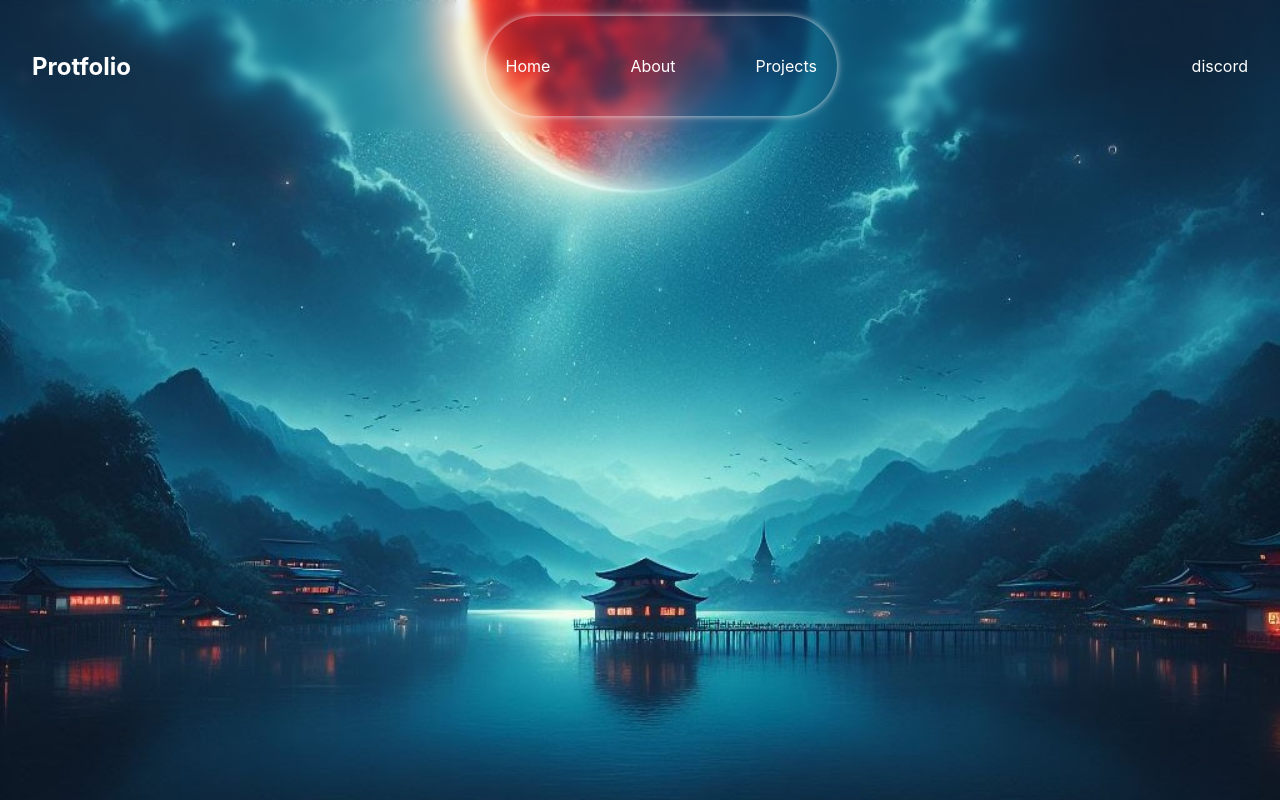
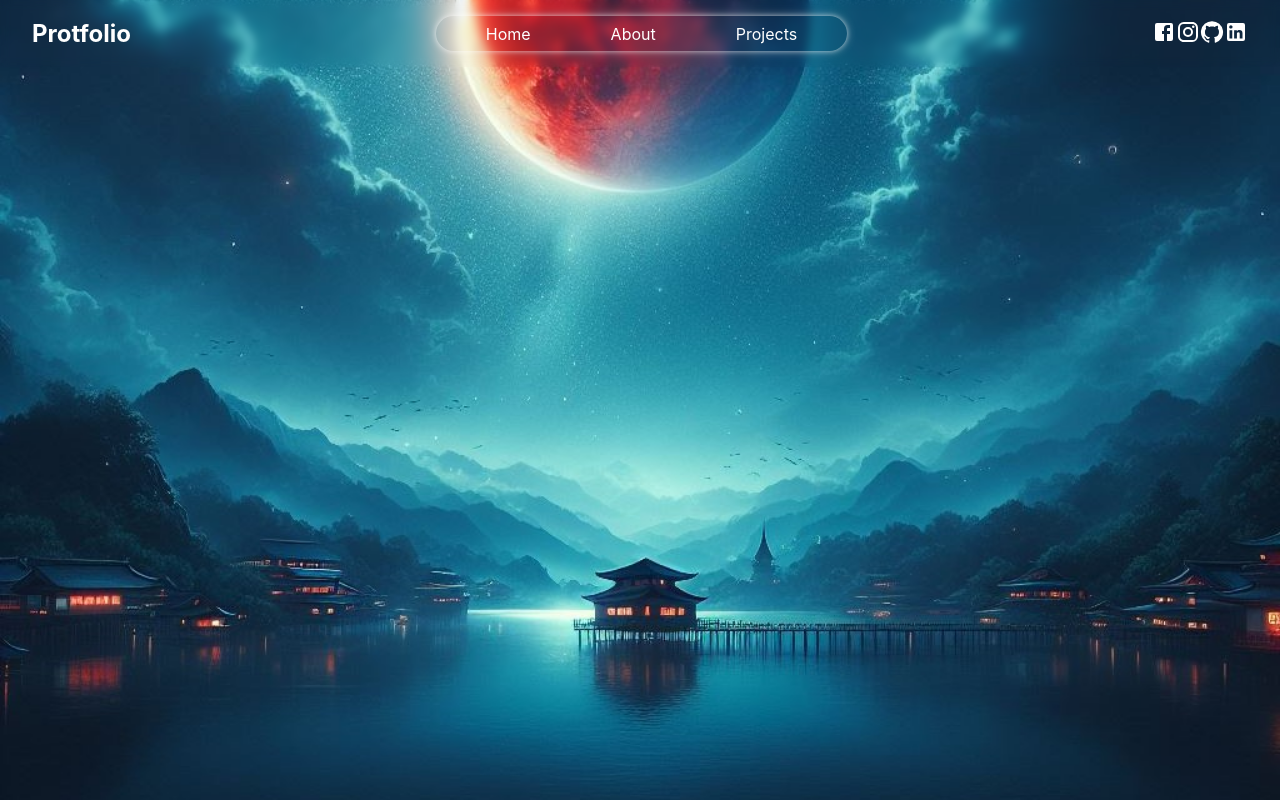
Before and after one commit to shyami-suraj/Portfolio.v2, a React (Create React App) app: page / in a window 1280 px wide. Built offline with nearby package versions, Linux system fonts and the light colour scheme.

Commit message:
NavBar.jsx updated

```diff
--- a/package.json
+++ b/package.json
@@ -3,6 +3,10 @@
   "version": "0.1.0",
   "private": true,
   "dependencies": {
+    "@emotion/react": "^11.11.4",
+    "@emotion/styled": "^11.11.0",
+    "@mui/icons-material": "^5.15.12",
+    "@mui/material": "^5.15.12",
     "@testing-library/jest-dom": "^5.17.0",
     "@testing-library/react": "^13.4.0",
     "@testing-library/user-event": "^13.5.0",
--- a/src/App.js
+++ b/src/App.js
@@ -1,5 +1,6 @@
 
 import './App.css';
+// import Test from './components/Test';
 import NavBar from './components/NavBar';
 import styled from 'styled-components';
 
@@ -13,6 +14,7 @@ function App() {
     <div className='background'>
      <Background >
      <NavBar/>
+     {/* <Test/> */}
 
      </Background>
 
--- a/src/components/NavBar.jsx
+++ b/src/components/NavBar.jsx
@@ -1,6 +1,9 @@
 import React from "react";
 import styled from "styled-components";
-
+import FacebookIcon from "@mui/icons-material/Facebook";
+import InstagramIcon from "@mui/icons-material/Instagram";
+import GitHubIcon from "@mui/icons-material/GitHub";
+import LinkedInIcon from "@mui/icons-material/LinkedIn";
 const NavbarContainer = styled.nav`
   display: flex;
   justify-content: space-between;
@@ -8,64 +11,64 @@ const NavbarContainer = styled.nav`
   padding: 1rem 2rem;
   backdrop-filter: blur(5px);
   flex-wrap: wrap;
+  position: sticky;
+  top: 0;
 `;
 
 const Logo = styled.h1`
   color: white;
   font-size: 1.5rem;
   margin: 0;
-/* margin-left:50px; */
-
+  @media (max-width: 800px) {
+    text-align: center;
+    justify-content: center;
+    width: 100%;
+    flex-direction: column;
+    margin-bottom: 25px;
+  }
 `;
 const NavContainer = styled.div`
   display: flex;
-  backdrop-filter: blur(10px);
-  /* height: 35px;   */
   padding: 0px 10px 0px 10px;
   justify-content: space-around;
+  align-items: center;
   box-shadow: 0 0 5px rgba(255, 255, 255, 0.5),
     0 0 10px rgba(255, 255, 255, 0.3), 0 0 15px rgba(255, 255, 255, 0.1);
-  border-radius: 100px;
-  /* align-items: center; */
-  flex-wrap: wrap;
+
+  @media (min-width: 800px) {
+    justify-content: center;
+    border-radius: 100px;
+    height: 35px;
+    backdrop-filter: blur(10px);
+  }
 
   @media (max-width: 800px) {
+    backdrop-filter: blur(100%);
     justify-content: center;
     width: 100%;
+    flex-direction: column;
   }
 `;
 
 const NavLinks = styled.div`
   display: flex;
   justify-content: space-around;
-  /* margin: 5vh; */
-  flex-wrap: wrap;
-
   padding: 0;
   @media (max-width: 800px) {
     justify-content: center;
     width: 10%;
+    flex-wrap: wrap;
   }
 `;
 
 const NavLink = styled.div`
-  /* margin-right: 10rem; */
   margin: 5vh;
   display: flex;
-
-  &:first-child {
-    margin-left: 10px;
-  }
-
-  &:last-child {
-    margin-right: 10px;
-  }
 
   a {
     color: white;
     text-decoration: none;
     transition: color 0.3s ease;
-
     &:hover {
       color: #ccc;
     }
@@ -73,9 +76,15 @@ const NavLink = styled.div`
 `;
 const LogoContainer = styled.div`
   color: white;
-  margin: 0;
+
+
+
   @media (max-width: 800px) {
-    display: block;
+    margin-top:10px;
+    text-align:center;
+    justify-content: center;
+    width: 100%;
+    /* flex-wrap: wrap;  */
   }
 `;
 
@@ -96,7 +105,12 @@ const Navbar = () => {
           </NavLink>
         </NavLinks>
       </NavContainer>
-      <LogoContainer>discord</LogoContainer>
+      <LogoContainer>
+        <FacebookIcon />
+        <InstagramIcon />
+        <GitHubIcon />
+        <LinkedInIcon />
+      </LogoContainer>
     </NavbarContainer>
   );
 };
```
Also changed, not shown: 1 other file (tests, documents, lock files or other folders).
